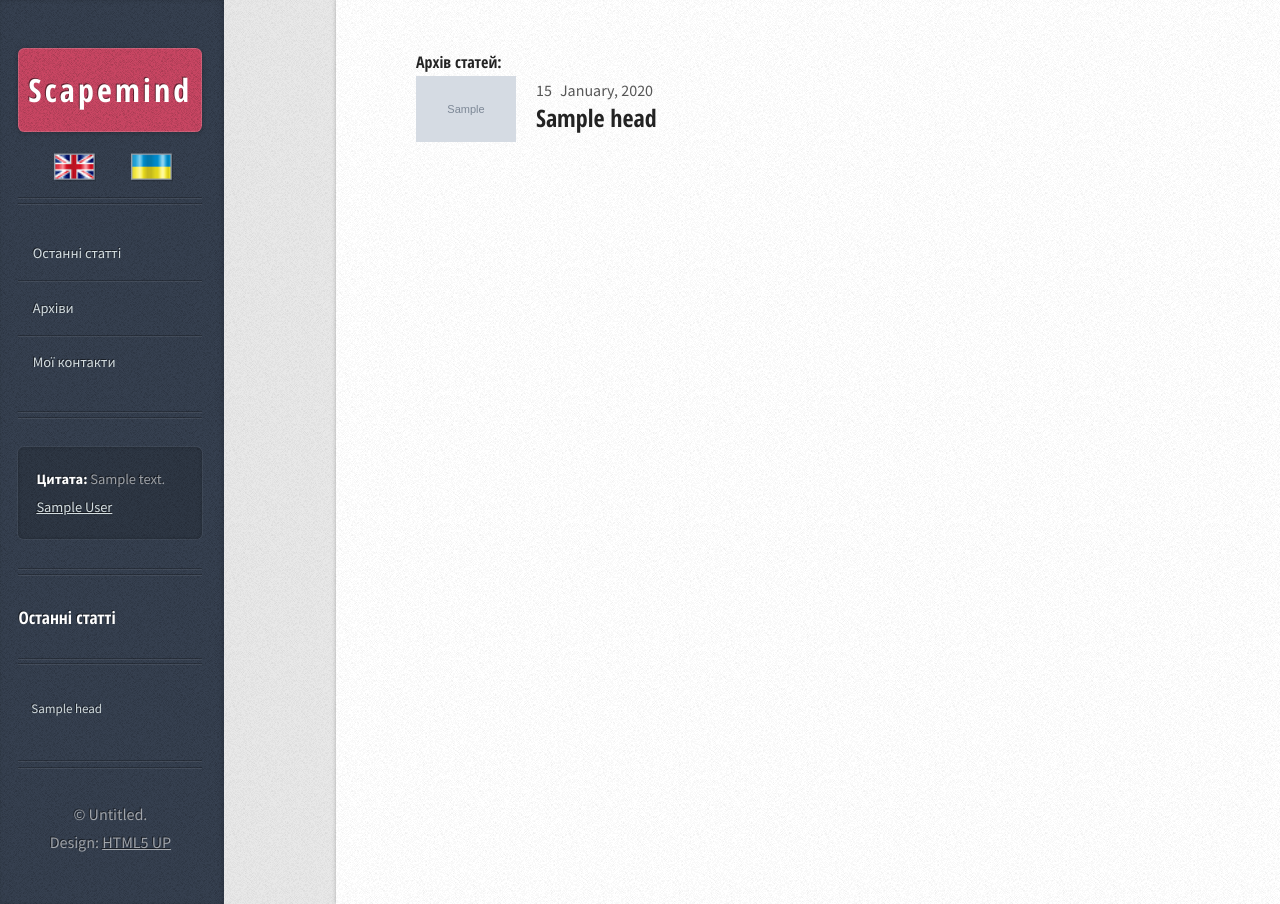
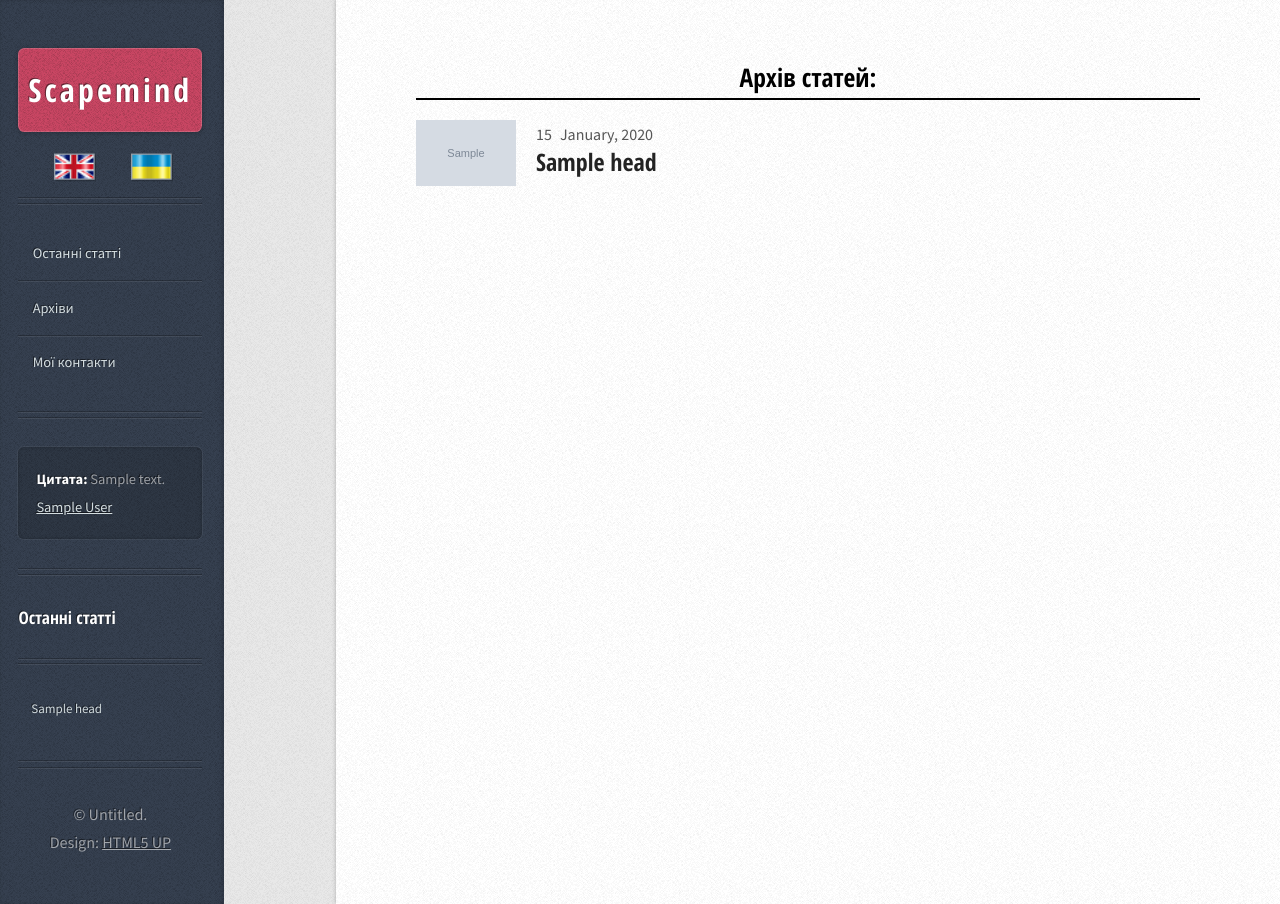
Before and after one commit to beham1993/MyBlog, a Django app: template templates/archive.html in a window 1280 px wide. Run offline with Django 3.2, Linux system fonts and the light colour scheme; the template is opened without the code that fills it: most values are stand-ins (such as "Sample title", 1, 10 or a date in 2020); grey boxes marked "Sample" are stand-in pictures; style sheets or scripts are compiled from the project's sources; parts of the project's set-up code (start-up, migrations or seed data) failed here and were passed over; some libraries are stand-ins or nearby versions.

Commit message:
edit archive

```diff
--- a/MyBlog/settings.py
+++ b/MyBlog/settings.py
@@ -102,7 +102,7 @@ MEDIA_ROOT = os.path.join(BASE_DIR, 'media')
 # URL that handles the media served from MEDIA_ROOT. Make sure to use a
 # trailing slash.
 # Examples: "http://media.lawrence.com/media/", "http://example.com/media/"
-MEDIA_URL = 'http://46.101.227.232:80/media/'
+MEDIA_URL = 'http://127.0.0.1:8000/media/'
 
 
 # Static files (CSS, JavaScript, Images)
--- a/templates/archive.html
+++ b/templates/archive.html
@@ -3,7 +3,7 @@
 {% load staticfiles %}
 {% block content %}
 		<!-- Post -->
-			<h3>{% trans "Архів статей" %}:</h3>
+			<h2 class="few_about">{% trans "Архів статей" %}:</h2>
 			{% for article in object_list %}
 			<div class="block_archive">
 				<span class="date"><span class="day">{{ article.date_of_article|date:"d"}}</span><span class="month">{{ article.date_of_article|date:"E"}}</span><span class="year">, {{ article.date_of_article|date:"Y"}}</span></span>
```
Also changed, not shown: blog/migrations/0011_auto_20160304_1245.py (deleted), blog/migrations/0012_auto_20160304_1357.py (deleted), locale/en/LC_MESSAGES/django.po, 1 other file.
